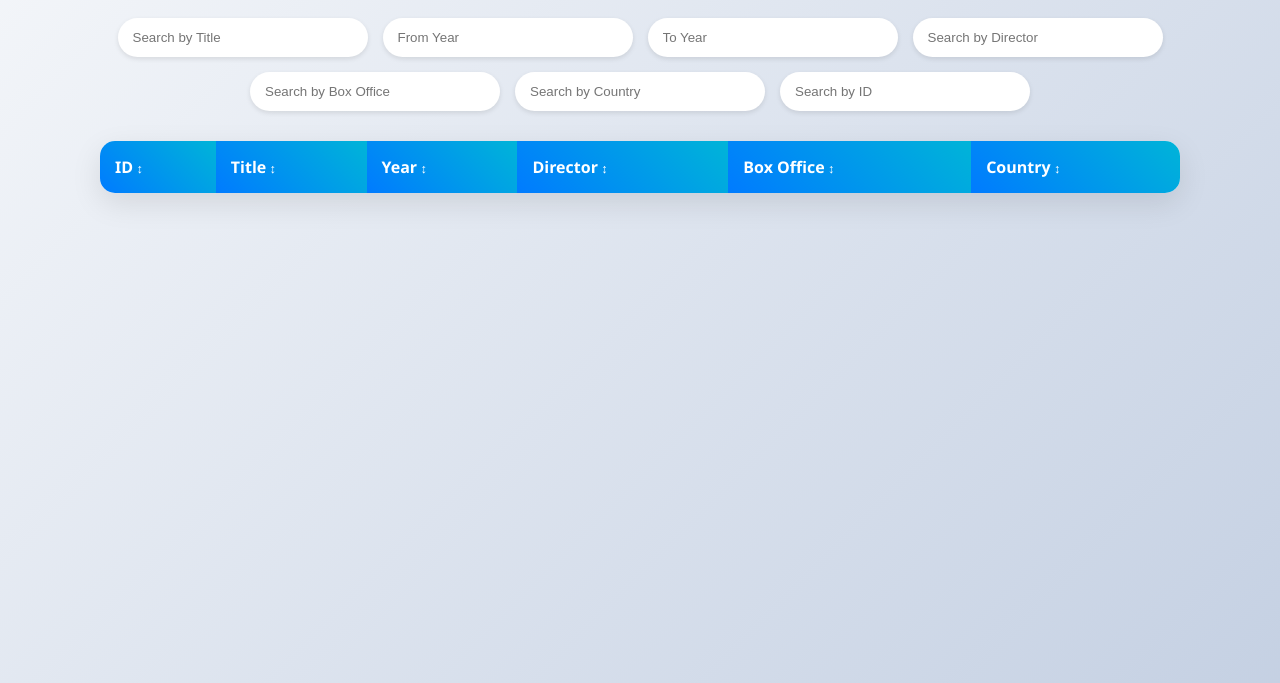
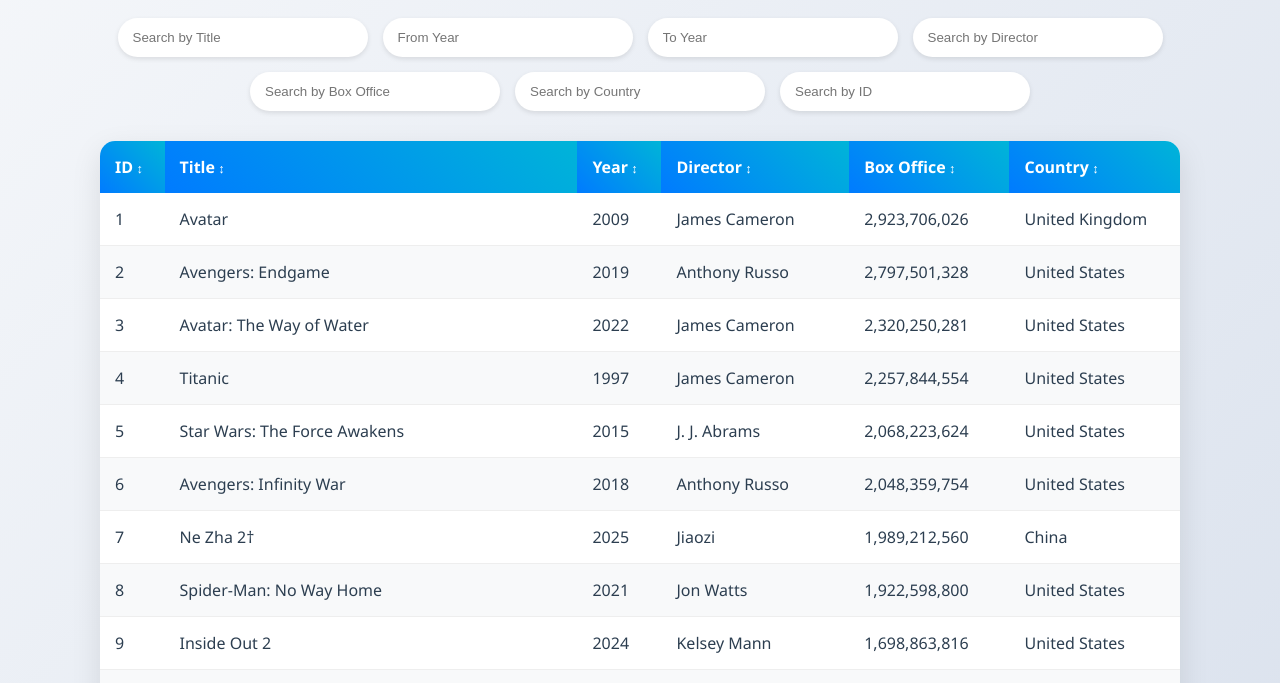
Before and after one commit to Hamza-Shafee-Aldaghstany/DWAV, a plain HTML site: page index.html in a window 1280 px wide. Shown: the part 117-800 px from the top of the page. Drawn offline with Linux system fonts and the light colour scheme; no server answers.

Commit message:
Update index.html

```diff
--- a/index.html
+++ b/index.html
@@ -165,7 +165,7 @@
         let sortDirections = [1, 1, 1, 1, 1, 1]; // 1 for ascending, -1 for descending
 
         document.addEventListener("DOMContentLoaded", function () {
-            fetch("filmfinalfix.json")
+            fetch("filmsfinalfix.json")
                 .then(response => response.json())
                 .then(data => {
                     films = data;
```
